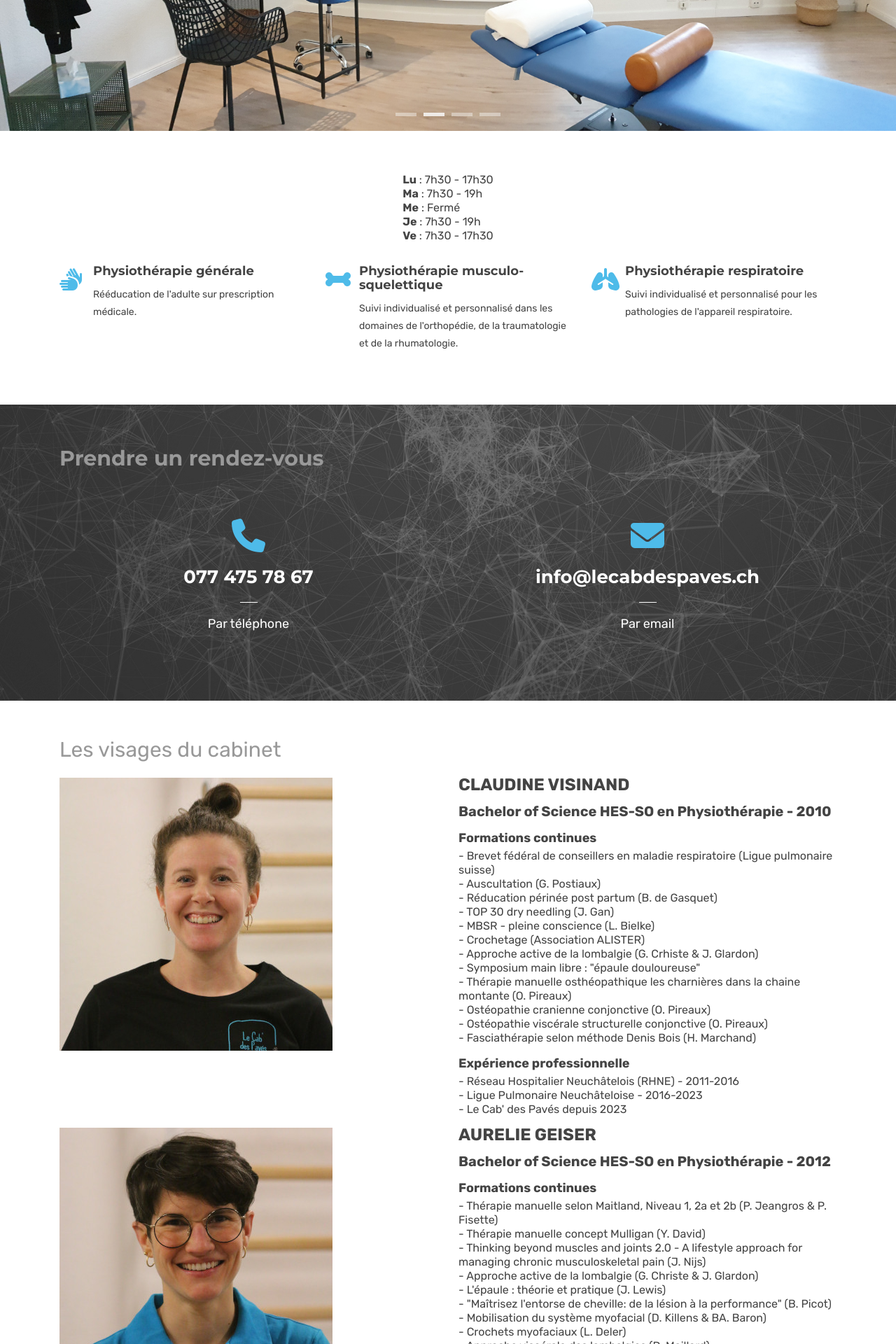
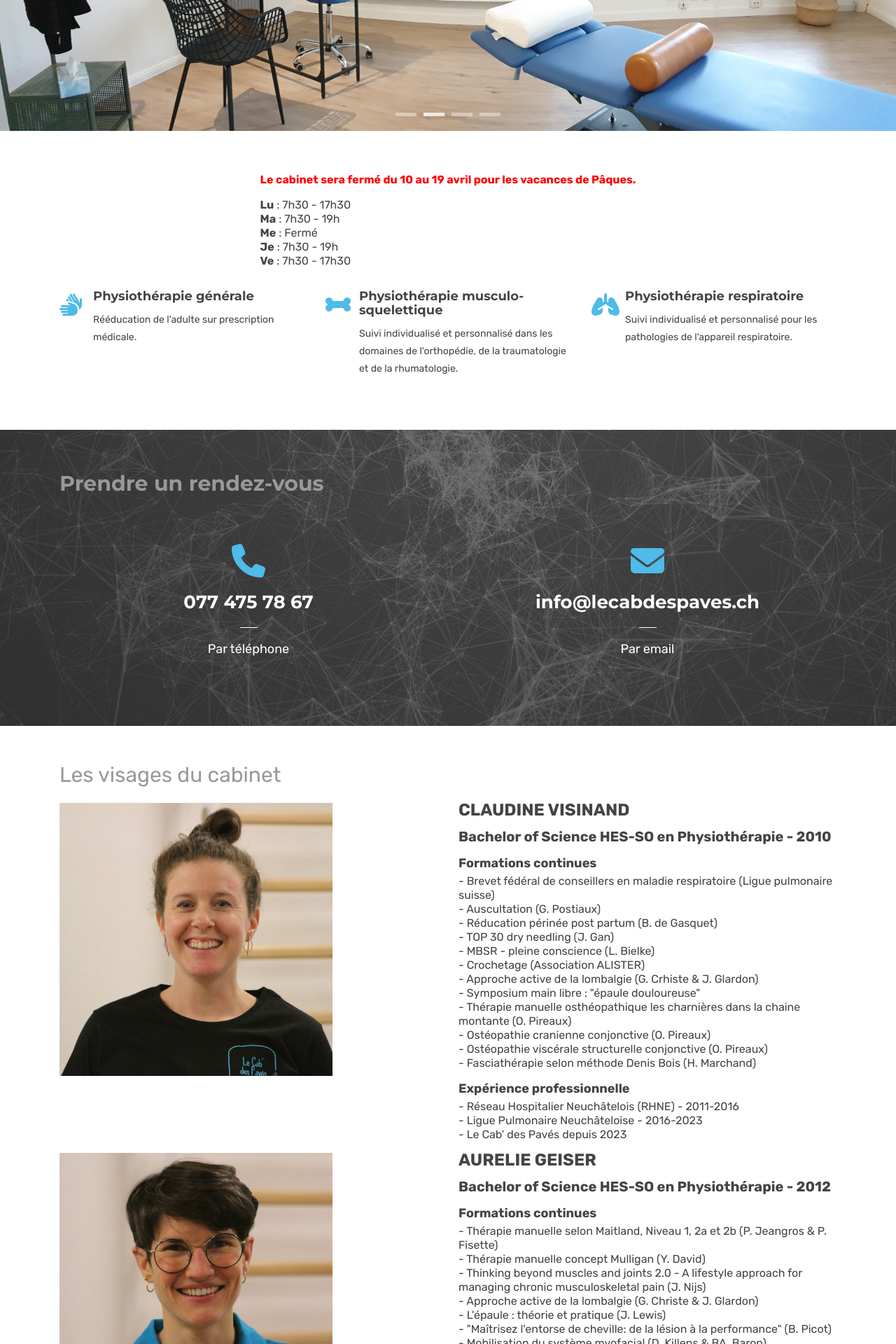
Before and after one commit to aureliegeiser/aureliegeiser.github.io, a Jekyll site: the page built from index.html, in a window 1280 px wide. Shown: the part 515-2435 px from the top of the page at 70% size. Built offline with Jekyll 4.4.1, drawn with Linux system fonts in a browser that asks for light colours.

Commit message:
Vacances de Paques
This reverts commit 88b11e191ace2bf2c827c02a5fc11770a62a1046.

```diff
--- a/index.html
+++ b/index.html
@@ -54,6 +54,7 @@
     <!-- SERVICES -->
     <div style="display:flex;justify-content:center;margin-bottom:16px">
       <div style="text-align:left; font-size:16px;">
+        <div style="margin-bottom:16px;color:red;"><strong>Le cabinet sera fermé du 10 au 19 avril pour les vacances de Pâques.</strong></div>
         <div><b>Lu</b> : 7h30 - 17h30</div>
         <div><b>Ma</b> : 7h30 - 19h</div>
         <div><b>Me</b> : Fermé</div>
```
